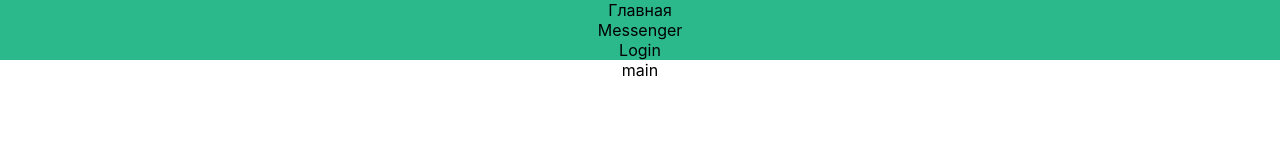
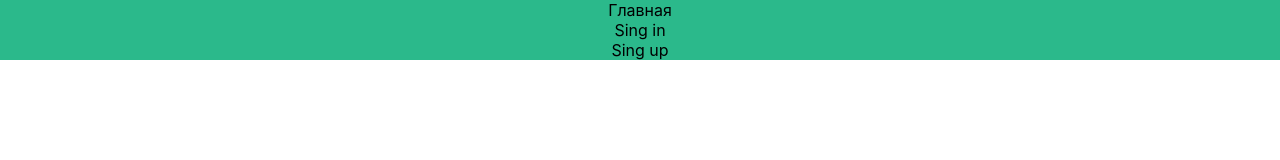
Before and after one commit to fbrtyu/socialnetwork, a React (Create React App) app in the folder Frontend/reactapp/: page / in a window 1280 px wide. Before the commit this address led to /main. Shown: the top 160 px of the page. Built offline with nearby package versions, Linux system fonts and the light colour scheme.

Commit message:
Frontend routes update, fix errors

```diff
--- a/Frontend/reactapp/src/App.tsx
+++ b/Frontend/reactapp/src/App.tsx
@@ -8,10 +8,11 @@ import NavBar from "./components/NavBar";
 import {BrowserRouter} from "react-router-dom";
 import {JwtPayload} from "jwt-decode";
 import AppRouter from "./components/AppRouter";
+import {observer} from "mobx-react-lite";
 
 
 
-function App() {
+const App = observer(() => {
     const {user} = useContext(Context)
     // const {order} = useContext(Context)
 
@@ -55,6 +56,6 @@ function App() {
         </BrowserRouter>
     </div>
   );
-}
+})
 
 export default App;
--- a/Frontend/reactapp/src/components/AppRouter.tsx
+++ b/Frontend/reactapp/src/components/AppRouter.tsx
@@ -1,27 +1,31 @@
 import React, {useContext} from 'react';
 import {Routes, Route, Navigate} from 'react-router-dom'
-import auth from "../pages/Auth";
+// import auth from "../pages/Auth";
 import {authRoutes, publicRoutes} from "../routes";
 // import {BUILD_ROUTE, SHOP_ROUTE} from "../utils/consts";
 import {Context} from "../index";
 import {MAIN_ROUTE} from "../utils/consts";
+import ProtectedRoute from "./ProtectedRoute";
+import {observer} from "mobx-react-lite";
 
-const AppRouter = () => {
-    const  {user} = useContext(Context)
-    console.log(user)
+const AppRouter = observer(() => {
+    const {user} = useContext(Context)
     return (
-        <Routes>
-            {user.isAuth && authRoutes.map(({path,Component}) =>
-                <Route key={path} path={path} element={<Component/>} />
+        <Routes>//добавить проверку на авторизацию
+            {authRoutes.map(({path,Component}) =>
+                <Route key={path} path={path} element={
+                    <ProtectedRoute>
+                        <Component/>
+                    </ProtectedRoute>
+                } />
 
             )}
             {publicRoutes.map(({path,Component}) =>
                 <Route key={path} path={path} element={<Component/>} />
             )}
-            <Route path="*" element={<Navigate to={MAIN_ROUTE} replace={true}/>} />
-
+            {/*<Route path="*" element={<Navigate to={MAIN_ROUTE} replace={true}/>} />*/}
         </Routes>
     );
-};
+});
 
 export default AppRouter;
--- a/Frontend/reactapp/src/components/ChatList.tsx
+++ b/Frontend/reactapp/src/components/ChatList.tsx
@@ -13,8 +13,9 @@ const ChatList = observer(() => {
                         style={{ display: "flex", cursor: "pointer", border: "solid 1px black", width: "100%", height: "50px", alignItems: "center"}}
                         key={dialog.dialogId}
                         onClick={async () => {
-                            if (messenger.selectedDialog !== dialog)
+                            if (messenger.selectedDialog !== dialog) {
                                 messenger.setSelectedDialog(dialog)
+                            }
                         }
                         }
                     >
--- a/Frontend/reactapp/src/components/NavBar.tsx
+++ b/Frontend/reactapp/src/components/NavBar.tsx
@@ -12,19 +12,32 @@ import {useLocation, useNavigate} from "react-router-dom";
 import Auth from "../pages/Auth";
 
 const NavBar = observer( () => {
-    const {user, order} = useContext(Context)
+    const {user} = useContext(Context)
     const navigate = useNavigate()
     const location = useLocation()
-    const isAuth = location.pathname === (LOGIN_ROUTE || REGISTRATION_ROUTE)
+    // const isAuth: boolean =  !!user.user//location.pathname === (LOGIN_ROUTE || REGISTRATION_ROUTE)
     const logOut = () => {
+        // console.log(isAuth)
         user.setUser({})
         user.setIsAuth(false)
     }
     return (
         <nav style={{backgroundColor: "#2BB98BFF"}}>
             <div onClick={() => navigate(MAIN_ROUTE)}>Главная</div>
-            <div onClick={() => navigate(MESSENGER_ROTE)}>Messenger</div>
-            <div onClick={() => navigate(LOGIN_ROUTE)}>Login</div>
+            {
+                user.isAuth ?
+                    <div>
+                        <div onClick={() => navigate(MESSENGER_ROTE)}>Messenger</div>
+                        <div onClick={() => navigate(ADMIN_ROUTE)}>Admin</div>
+                        <div onClick={() => logOut()}>Logout</div>
+                    </div>
+                    :
+                    <div>
+                        <div onClick={() => navigate(LOGIN_ROUTE)}>Sing in</div>
+                        <div onClick={() => navigate(REGISTRATION_ROUTE)}>Sing up</div>
+                    </div>
+            }
+
             {/*<div>*/}
             {/*    <a style={{color:'white'}} href={MAIN_ROUTE}>PCStore</a>*/}
             {/*    <div className={'me-0 ms-auto'} aria-controls={`offcanvasNavbar-expand-md`} />*/}
--- /dev/null
+++ b/Frontend/reactapp/src/components/ProtectedRoute.tsx
@@ -0,0 +1,14 @@
+import React, {useContext} from 'react';
+import {Context} from "../index";
+import {Navigate} from "react-router-dom";
+
+const ProtectedRoute = ({children}:any)=> {
+    const { user } = useContext(Context);
+    if (!user.isAuth) {
+        // user is not authenticated
+        return <Navigate to="/main" />;
+    }
+    return (children);
+};
+
+export default ProtectedRoute;
--- a/Frontend/reactapp/src/http/userAPI.tsx
+++ b/Frontend/reactapp/src/http/userAPI.tsx
@@ -13,7 +13,6 @@ export const registration = async(email: string, password: string, name: string)
 }
 
 export const login = async(email: string, password: string) => {
-    console.log($host)
     const {data} = await $host.post('api/user/login', {login: email, password})
     localStorage.setItem('token', data.token)
     localStorage.setItem('refreshToken', data.refreshToken)
--- a/Frontend/reactapp/src/pages/Auth.tsx
+++ b/Frontend/reactapp/src/pages/Auth.tsx
@@ -17,7 +17,7 @@ const Auth = observer(() => {
     const [passwordCheck, setPasswordCheck] = useState('')
     const [error, setError] = useState('')
 
-    console.log(process.env.REACT_APP_API_URL)
+
     const accept = async () => {
         try {
             let data: any;
--- a/Frontend/reactapp/src/pages/MessengerPage.tsx
+++ b/Frontend/reactapp/src/pages/MessengerPage.tsx
@@ -5,24 +5,6 @@ import { Context } from "../index";
 import {getChatMessages, getChats} from "../http/messengerAPI";
 import MessageInput from "../components/MessageInput";
 import ChatList from "../components/ChatList";
-
-
-//WebSocket
-// const WS = new WebSocket('ws://localhost:9000');
-// WS.onopen = function () {
-//     console.log('Подключился');
-// };
-// //Функция для получения сообщений из Вебсокета
-// WS.onmessage = function (message) {
-//     console.log('Message: %s', message.data);
-//     trig = !trig
-// };
-//
-// function wsSendPing() {
-//     WS.send(JSON.stringify({ action: 'PING' }));
-// };
-
-//Функция для получения новых сообщений из БД по chatid
 
 
 const MessengerPage = observer(() => {
@@ -212,18 +194,20 @@ const MessengerPage = observer(() => {
                         messenger.selectedDialog ?
                             (messenger.dialogMessages? messenger.dialogMessages.map((message: {messageId: string|null, files: string|null, text: string|null, firstName: string, userSenderId: string, createDate :any|null, updateDate: any|null}) =>
                                     <div  style={{display: "flex", alignItems: "center", minHeight:' min-content', marginRight: (userId() === message.userSenderId ? "5px": ""),
-                                        marginLeft: (userId() === message.userSenderId ? "" : "5px"),}} key={message.messageId}>
-                                        {/*//: (userId() === message.userSenderId ? "column": "column-reverse"*/}
+                                        marginLeft: (userId() === message.userSenderId ? "" : "5px"),}}
+                                          key={message.messageId}>
                                         <div style={{ display: 'flex', width: "50px", height: "50px", justifyContent: "center", alignItems: "center" }}>
                                             {
-                                                userId() === message.userSenderId ?
-                                                    null :
-                                                    messenger.dialogs.find((dialog: any) => dialog.dialogId = messenger.selectedDialog.dialogId)?.users.find((user: any)=> user.userId = message.userSenderId)?.image ?
-                                                        <img src={messenger.dialogs.find((dialog: any) => dialog.dialogId = messenger.selectedDialog.dialogId).users.find((user: any)=> user.userId = message.userSenderId).image} style={{ borderRadius: "50%" }} />
-                                                        :
-                                                        <div style={{ width: "90%", height: '90%', borderRadius: "50%", backgroundColor: "green",}} />
+                                                userId() === message.userSenderId?
+                                                    null
+                                                    :
+                                                // messenger.dialogs.find((dialog: any) => dialog.dialogId = messenger.selectedDialog.dialogId)?.users.find((user: any)=> user.userId = message.userSenderId)?.image ?
+                                                //         <img src={messenger.dialogs.find((dialog: any) => dialog.dialogId = messenger.selectedDialog.dialogId).users.find((user: any)=> user.userId = message.userSenderId).image} style={{ borderRadius: "50%" }} />
+                                                //         :
+                                                    <div style={{ width: "90%", height: '90%', borderRadius: "50%", backgroundColor: "green",}} />
 
                                             }
+                                            {/*Проверить на ошибки*/}
                                         </div>
                                         <div  style={
                                         {display: 'inline-block', background: (userId() === message.userSenderId ? "lightblue": "lightgreen"),
--- a/Frontend/reactapp/src/storage/UserStorage.ts
+++ b/Frontend/reactapp/src/storage/UserStorage.ts
@@ -1,12 +1,12 @@
-// import {makeAutoObservable} from "mobx";
+import {makeAutoObservable} from "mobx";
 
 export default class UserStore{
     _isAuth: boolean
     _user: any
     constructor() {
-        this._isAuth = true
-        this._user = {userId:'2'}
-        // makeAutoObservable(this)
+        this._isAuth = false
+        this._user = {userId: null}
+        makeAutoObservable(this)
     }
 
     setIsAuth(bool: boolean) {
```
Also changed, not shown: Frontend/reactapp/src/routes.tsx (+5 -11 lines).
